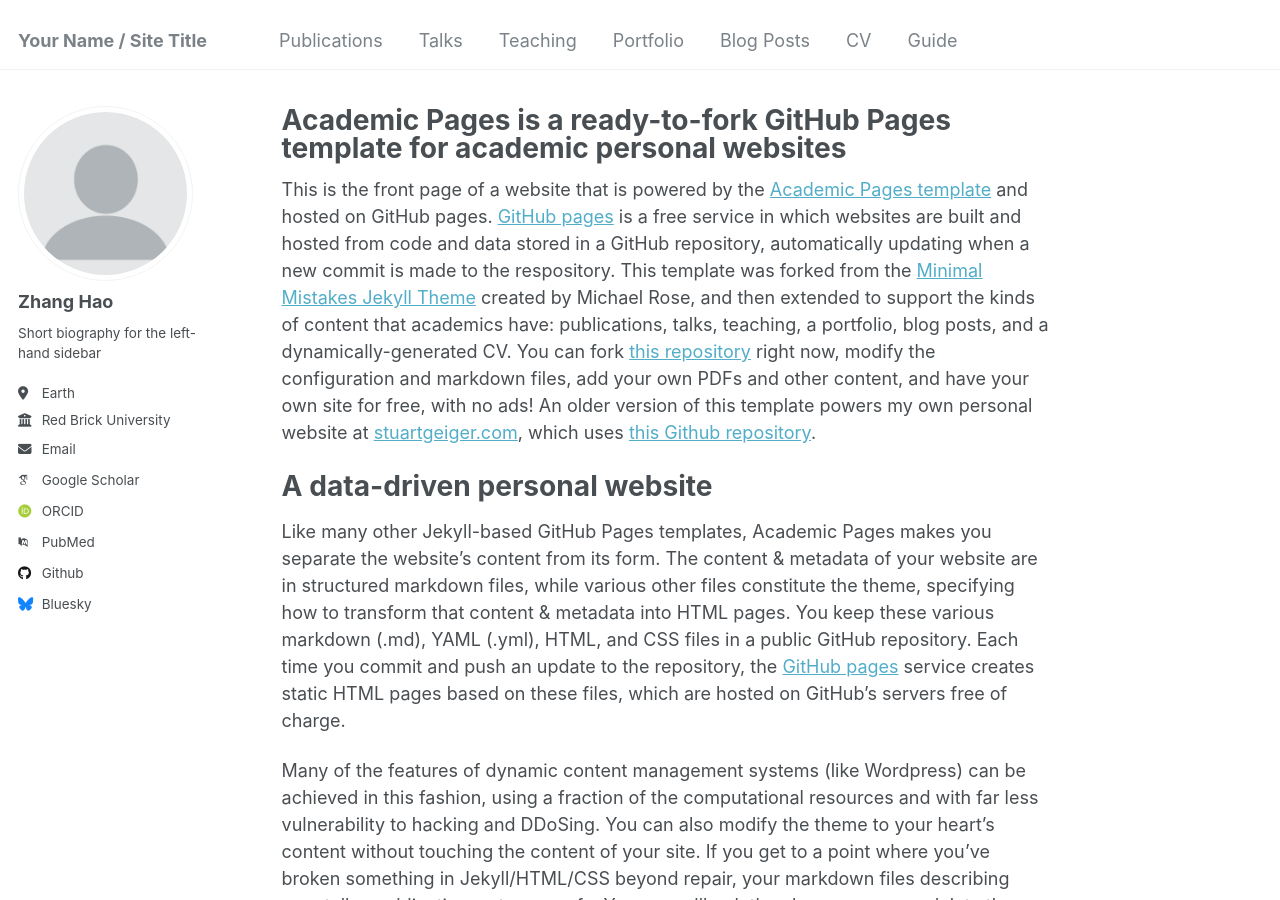
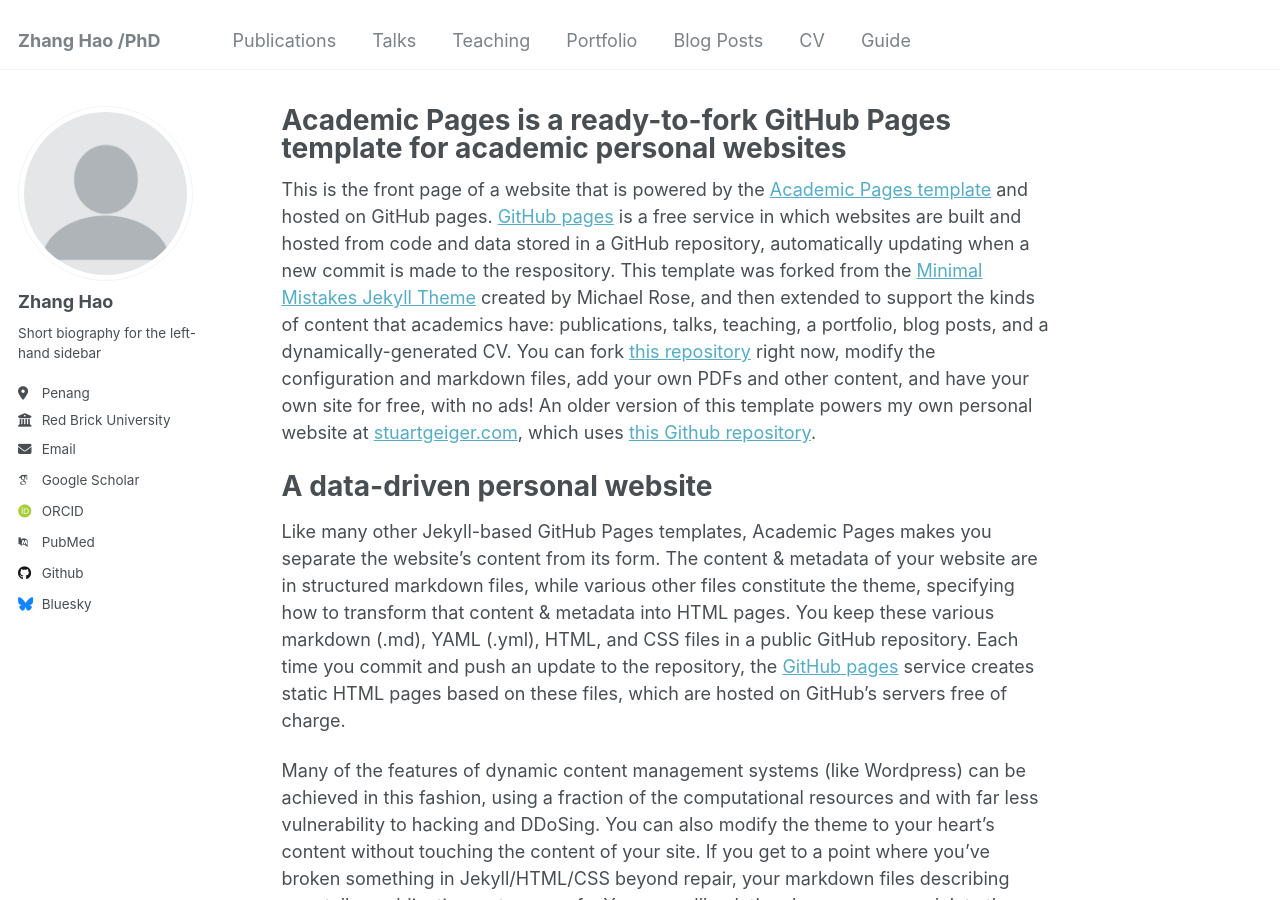
Before and after one commit to sydmou/sydmou.github.io, a Jekyll site: the page built from _pages/about.md, in a window 1280 px wide and 900 px high. Built offline with Jekyll 4.4.1, drawn with Linux system fonts in a browser that asks for light colours; some web fonts are replaced.

Commit message:
Update _config.yml

```diff
--- a/_config.yml
+++ b/_config.yml
@@ -8,7 +8,7 @@
 
 # Basic Site Settings
 locale                   : "en-US"
-title                    : "Your Name / Site Title"
+title                    : "Zhang Hao /PhD"
 title_separator          : "-"
 name                     : &name "Your Name"
 description              : &description "personal description"
@@ -25,10 +25,10 @@
   name             : "Zhang Hao"
   pronouns         : # example: "she/her"
   bio              : "Short biography for the left-hand sidebar"
-  location         : "Earth"
+  location         : "Penang"
   employer         : "Red Brick University"
   uri              : # URL
-  email            : "none@example.org"
+  email            : "zhanghaousm@gmail.com"
 
   # Academic websites
   arxiv            : # URL - Update with the correct link to your profile
```
